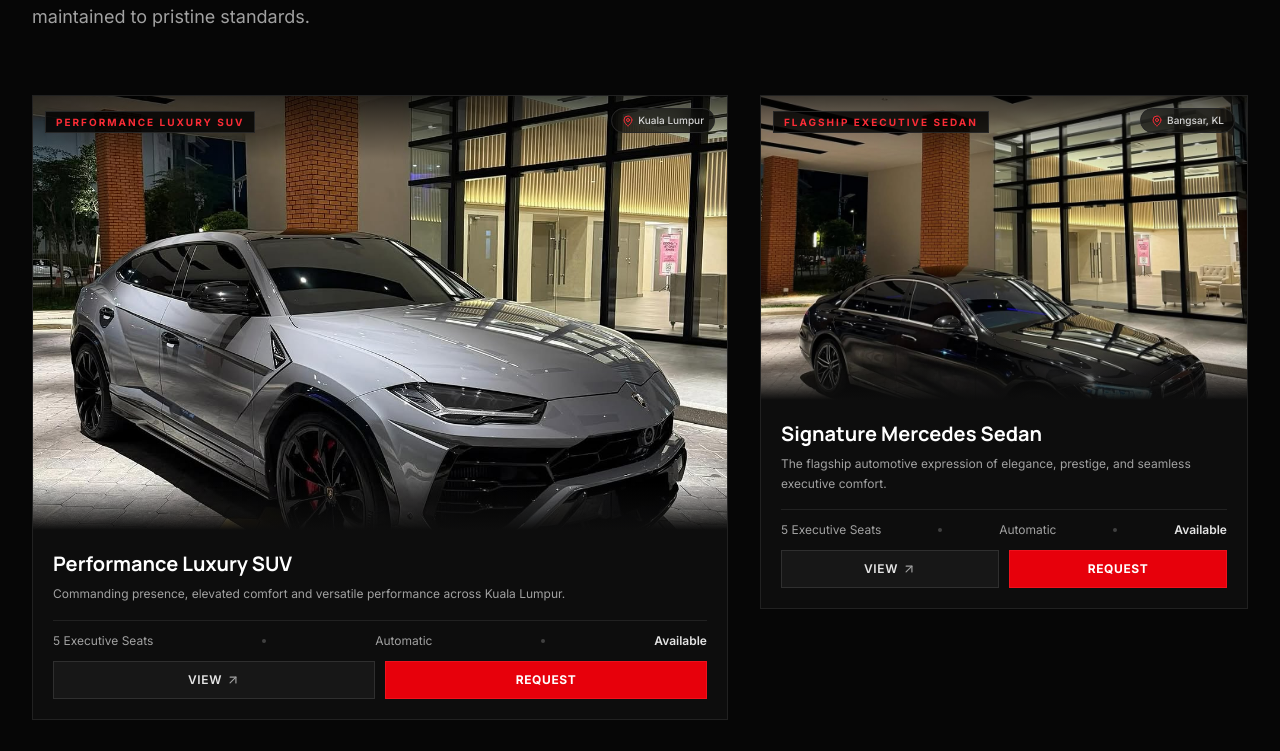
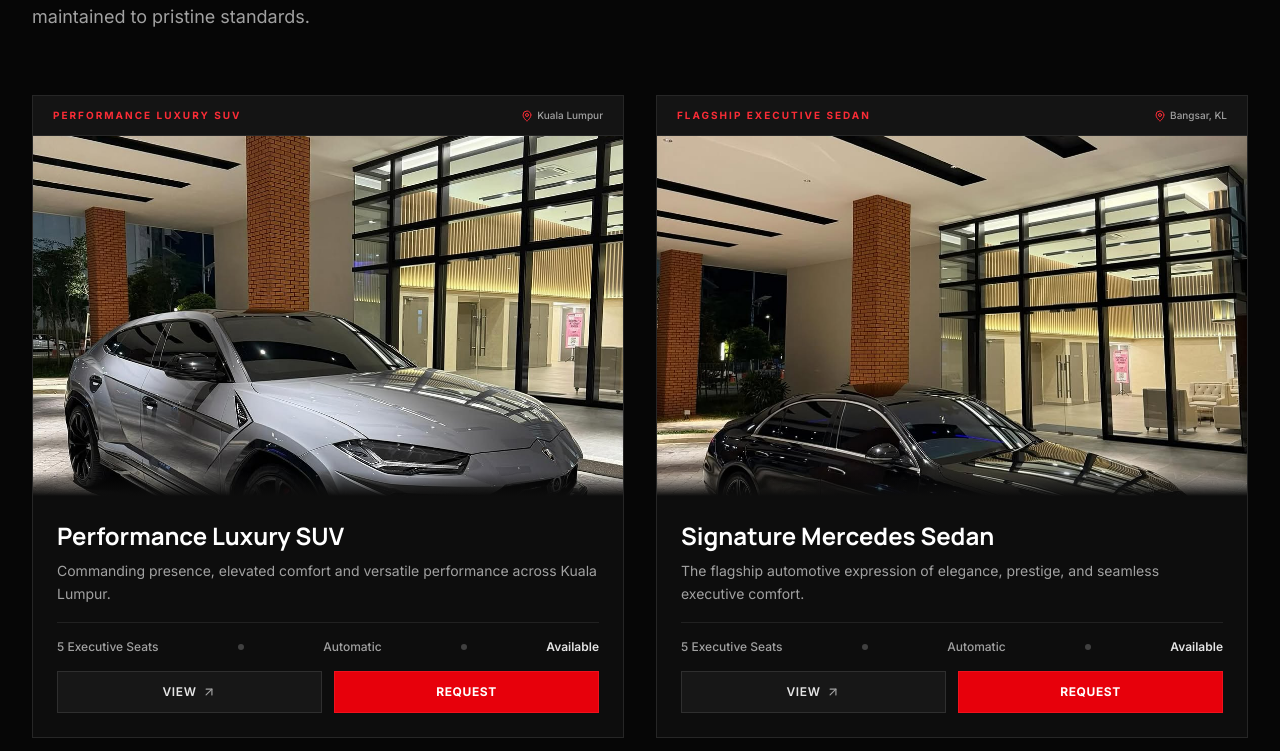
Before and after one commit to ArhamAmjad96/Car-Rental, a Next.js app: page / in a window 1280 px wide. Shown: the part 1627-2378 px from the top of the page. Built offline with nearby package versions, Linux system fonts and the light colour scheme.

Commit message:
Standardize card sizing to uniform 2x2 grid and move category pill to top bar to prevent vehicle roof overlap

```diff
--- a/src/app/fleet/page.tsx
+++ b/src/app/fleet/page.tsx
@@ -51,7 +51,7 @@
         {/* Fleet Grid */}
         <div className="grid grid-cols-1 md:grid-cols-2 lg:grid-cols-3 gap-8">
           {filteredVehicles.map((vehicle) => (
-            <FleetCard key={vehicle.id} vehicle={vehicle} aspectRatio="portrait" />
+            <FleetCard key={vehicle.id} vehicle={vehicle} />
           ))}
         </div>
       </Container>
--- a/src/components/fleet/FleetCard.tsx
+++ b/src/components/fleet/FleetCard.tsx
@@ -10,93 +10,81 @@
 
 interface FleetCardProps {
   vehicle: Vehicle;
-  aspectRatio?: "portrait" | "landscape" | "square" | "tall";
   className?: string;
   imagePosition?: string;
+  aspectRatio?: string;
 }
 
 export function FleetCard({
   vehicle,
-  aspectRatio = "portrait",
   className,
-  imagePosition = "object-center",
+  imagePosition = "object-cover object-[center_35%]",
 }: FleetCardProps) {
-  const aspectClasses = {
-    portrait: "aspect-[4/3] sm:aspect-[3/4]",
-    landscape: "aspect-[16/10]",
-    square: "aspect-square",
-    tall: "aspect-[4/3] sm:aspect-[3/5]",
-  };
-
   return (
     <motion.div
       whileHover={{ y: -6 }}
       transition={{ duration: 0.3, ease: "easeOut" }}
       className={cn(
-        "group relative bg-[#0D0D0D] border border-neutral-800/80 overflow-hidden flex flex-col justify-between rounded-none",
+        "group relative bg-[#0D0D0D] border border-neutral-800 flex flex-col justify-between h-full overflow-hidden rounded-none",
         className
       )}
     >
-      {/* Image Container with Subtle Bottom Gradient Only */}
-      <div className={cn("relative w-full overflow-hidden bg-neutral-950", aspectClasses[aspectRatio])}>
-        <Image
-          src={vehicle.image}
-          alt={`${vehicle.name} - REXX Luxury Rental Kuala Lumpur`}
-          fill
-          sizes="(max-width: 768px) 100vw, (max-width: 1200px) 50vw, 33vw"
-          className={cn(
-            "object-cover group-hover:scale-105 transition-transform duration-700 ease-out",
-            imagePosition
-          )}
-        />
-
-        {/* Top Vignette for Category & Location Contrast */}
-        <div className="absolute top-0 inset-x-0 h-16 bg-gradient-to-b from-black/70 to-transparent pointer-events-none z-10" />
-
-        {/* Minimal Bottom Fade (Does NOT cover the car bumper) */}
-        <div className="absolute bottom-0 inset-x-0 h-12 bg-gradient-to-t from-[#0D0D0D] to-transparent pointer-events-none z-10" />
-
-        {/* Category Pill */}
-        <div className="absolute top-3 left-3 z-20">
-          <span className="px-2.5 py-1 bg-black/80 backdrop-blur-md text-[10px] font-bold tracking-[0.2em] uppercase text-red-500 border border-neutral-800">
-            {vehicle.categoryLabel}
-          </span>
-        </div>
-
-        {/* Location Badge */}
-        <div className="absolute top-3 right-3 z-20 flex items-center space-x-1 text-[10px] font-medium text-neutral-300 bg-black/60 backdrop-blur-md px-2.5 py-1 rounded-full border border-neutral-800">
+      {/* Top Meta Bar (Outside Image so text never overlaps the car roof) */}
+      <div className="bg-[#141414] px-5 py-3 border-b border-neutral-800 flex items-center justify-between z-10">
+        <span className="text-[10px] font-bold tracking-[0.2em] uppercase text-red-500">
+          {vehicle.categoryLabel}
+        </span>
+        <div className="flex items-center space-x-1 text-[10px] font-medium text-neutral-400">
           <MapPin className="w-3 h-3 text-red-500" />
           <span>{vehicle.specs.location}</span>
         </div>
       </div>
 
+      {/* Image Container with Exact Height & Full Vehicle Visibility */}
+      <div className="relative w-full h-[280px] sm:h-[340px] md:h-[360px] bg-neutral-950 overflow-hidden flex items-center justify-center">
+        <Image
+          src={vehicle.image}
+          alt={`${vehicle.name} - REXX Luxury Rental Kuala Lumpur`}
+          fill
+          sizes="(max-width: 768px) 100vw, 50vw"
+          className={cn(
+            "group-hover:scale-105 transition-transform duration-700 ease-out",
+            imagePosition
+          )}
+          priority={false}
+        />
+
+        {/* Ultra-subtle bottom shadow for separation */}
+        <div className="absolute bottom-0 inset-x-0 h-6 bg-gradient-to-t from-[#0D0D0D] to-transparent pointer-events-none" />
+      </div>
+
       {/* Content Area */}
-      <div className="p-5 flex flex-col justify-between flex-grow space-y-4">
+      <div className="p-6 flex flex-col justify-between flex-grow space-y-4">
         <div>
-          <h3 className="text-xl font-bold font-heading text-white group-hover:text-red-500 transition-colors">
+          <h3 className="text-xl sm:text-2xl font-bold font-heading text-white group-hover:text-red-500 transition-colors">
             {vehicle.name}
           </h3>
-          <p className="text-xs text-neutral-400 mt-1.5 leading-relaxed line-clamp-2">
+          <p className="text-xs sm:text-sm text-neutral-400 mt-2 leading-relaxed line-clamp-2">
             {vehicle.tagline}
           </p>
         </div>
 
         {/* Specifications & Actions Container */}
-        <div className="space-y-3 pt-3 border-t border-neutral-800/80">
+        <div className="space-y-4 pt-4 border-t border-neutral-800/80">
           {/* Neutral Specs Line */}
-          <div className="flex items-center justify-between text-xs text-neutral-400">
+          <div className="flex items-center justify-between text-xs text-neutral-400 font-medium">
             <span>{vehicle.specs.seating}</span>
-            <span className="w-1 h-1 rounded-full bg-neutral-700" />
+            <span className="w-1.5 h-1.5 rounded-full bg-neutral-700" />
             <span>{vehicle.specs.transmission}</span>
-            <span className="w-1 h-1 rounded-full bg-neutral-700" />
+            <span className="w-1.5 h-1.5 rounded-full bg-neutral-700" />
             <span className="text-neutral-200 font-semibold">Available</span>
           </div>
 
           {/* Action Buttons */}
-          <div className="grid grid-cols-2 gap-2.5">
+          <div className="grid grid-cols-2 gap-3">
             <Link
               href={`/fleet/${vehicle.slug}`}
-              className="py-2.5 px-3 bg-neutral-900 hover:bg-neutral-800 text-neutral-200 text-center text-xs font-semibold uppercase tracking-wider transition-colors border border-neutral-700/60 flex items-center justify-center space-x-1"
+              className="py-3 px-4 bg-neutral-900 hover:bg-neutral-800 text-neutral-200 text-center text-xs font-semibold uppercase tracking-wider transition-colors border border-neutral-700/60 flex items-center justify-center space-x-1.5"
             >
               <span>View</span>
               <ArrowUpRight className="w-3.5 h-3.5 text-neutral-400" />
@@ -104,7 +92,7 @@
 
             <Link
               href={`/contact?vehicle=${encodeURIComponent(vehicle.name)}`}
-              className="py-2.5 px-3 bg-red-600 hover:bg-red-500 text-white text-center text-xs font-bold uppercase tracking-wider transition-colors flex items-center justify-center border border-red-500/40"
+              className="py-3 px-4 bg-red-600 hover:bg-red-500 text-white text-center text-xs font-bold uppercase tracking-wider transition-colors flex items-center justify-center border border-red-500/40"
             >
               Request
             </Link>
--- a/src/components/home/FeaturedFleet.tsx
+++ b/src/components/home/FeaturedFleet.tsx
@@ -20,51 +20,13 @@
           description="A handpicked fleet of executive sedans, high-performance SUVs, and luxury transports maintained to pristine standards."
         />
 
-        {/* Asymmetrical Layout Grid */}
-        <div className="grid grid-cols-1 md:grid-cols-2 lg:grid-cols-12 gap-6 lg:gap-8 mb-12 items-start">
-          {/* Card 1 - Main Large Feature Card (Span 7) - Performance SUV */}
-          {featuredVehicles[0] && (
-            <div className="lg:col-span-7">
-              <FleetCard
-                vehicle={featuredVehicles[0]}
-                aspectRatio="landscape"
-                imagePosition="object-center"
-              />
+        {/* Uniform 2x2 Grid — Every Card is Exactly the Same Size */}
+        <div className="grid grid-cols-1 md:grid-cols-2 gap-8 mb-12">
+          {featuredVehicles.map((vehicle) => (
+            <div key={vehicle.id} className="w-full">
+              <FleetCard vehicle={vehicle} />
             </div>
-          )}
-
-          {/* Card 2 - Stacked Right Top (Span 5) - Signature Mercedes */}
-          {featuredVehicles[1] && (
-            <div className="lg:col-span-5">
-              <FleetCard
-                vehicle={featuredVehicles[1]}
-                aspectRatio="landscape"
-                imagePosition="object-center"
-              />
-            </div>
-          )}
-
-          {/* Card 3 - Executive Chauffeur (Span 5) */}
-          {featuredVehicles[2] && (
-            <div className="lg:col-span-5">
-              <FleetCard
-                vehicle={featuredVehicles[2]}
-                aspectRatio="landscape"
-                imagePosition="object-center"
-              />
-            </div>
-          )}
-
-          {/* Card 4 - Toyota Luxury MPV (Span 7) */}
-          {featuredVehicles[3] && (
-            <div className="lg:col-span-7">
-              <FleetCard
-                vehicle={featuredVehicles[3]}
-                aspectRatio="landscape"
-                imagePosition="object-center"
-              />
-            </div>
-          )}
+          ))}
         </div>
 
         {/* Footer CTA */}
```
